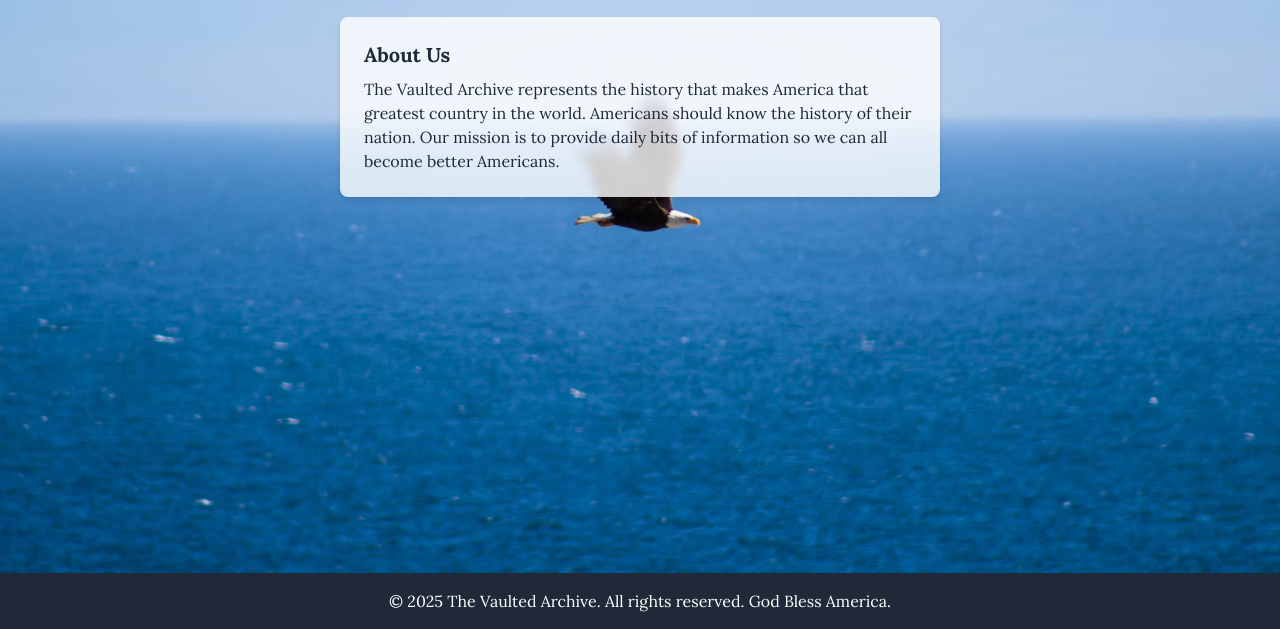
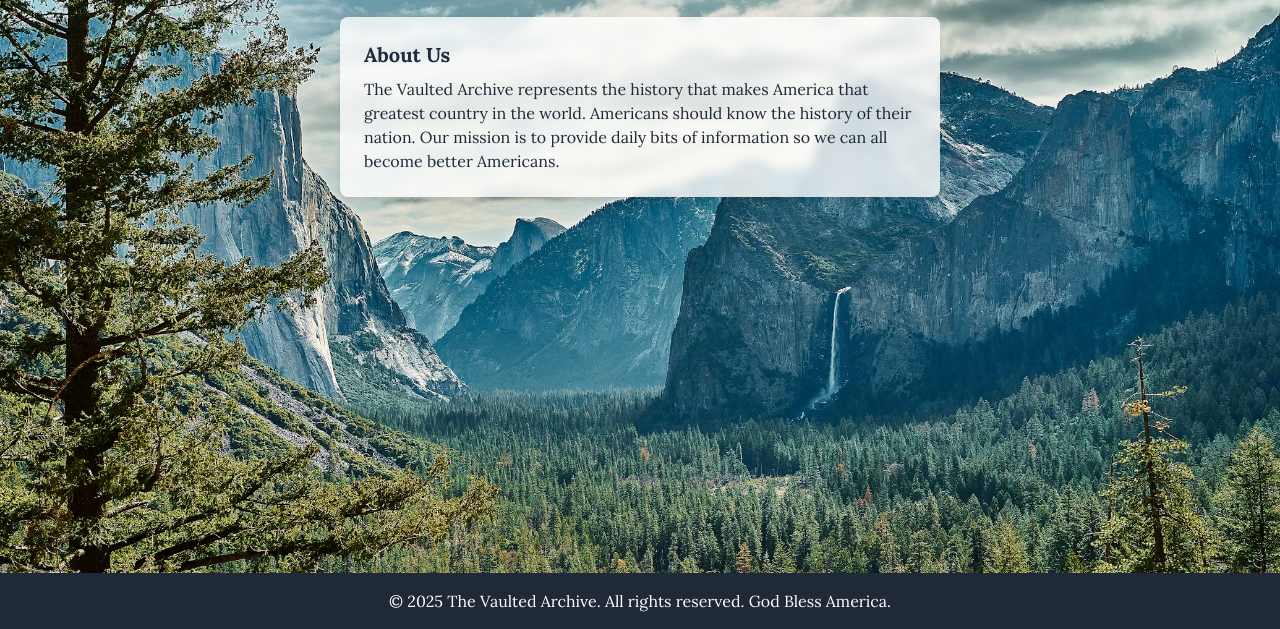
Before and after one commit to mdora19/theVaultedArchive, a plain HTML site: page index.html in a window 1280 px wide. Shown: the part 171-800 px from the top of the page. Drawn offline with nearby package versions, Linux system fonts and the light colour scheme.

Commit message:
Update index.html

```diff
--- a/index.html
+++ b/index.html
@@ -15,7 +15,7 @@
         }
 
         body {
-            background-image: url('https://raw.githubusercontent.com/mdora19/theVaultedArchive/main/possible_background_2.avif');
+            background-image: url('https://raw.githubusercontent.com/mdora19/theVaultedArchive/main/possible_background_1.avif');
             background-size: cover;
             background-position: center;
             background-repeat: no-repeat;
```
